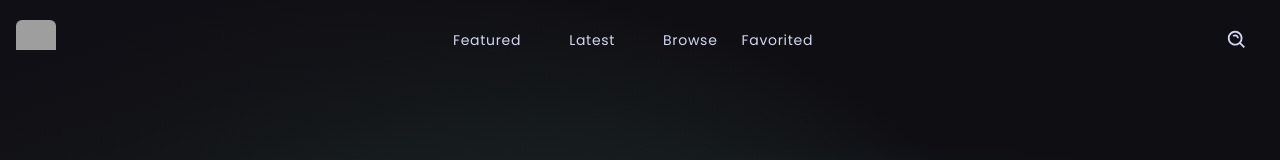
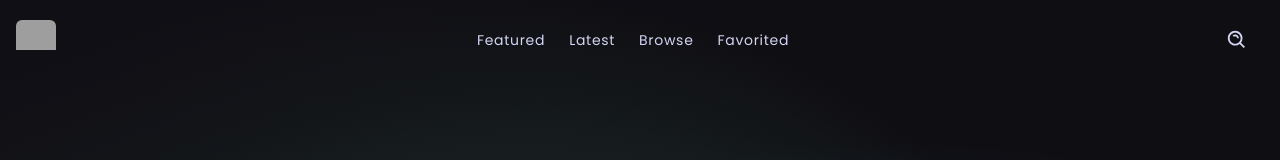
Before and after one commit to FranciscoMendes10866/manga-reader-frontend, a Next.js app: page / in a window 1280 px wide. Shown: the top 160 px of the page. Built offline with nearby package versions, Linux system fonts and the light colour scheme; grey boxes are pictures that could not be loaded.

Commit message:
fix: navbar elements spacing

```diff
--- a/components/navbar/index.tsx
+++ b/components/navbar/index.tsx
@@ -18,7 +18,7 @@ export const Navbar = () => {
             <Image src="https://bit.ly/dan-abramov" alt="Dan Abramov" />
           </Box>
           <Flex alignItems="center" justifyContent="space-between">
-            <Box marginRight={6} cursor="pointer">
+            <Box cursor="pointer">
               <Text
                 fontSize="sm"
                 fontWeight="medium"
@@ -28,7 +28,7 @@ export const Navbar = () => {
                 Featured
               </Text>
             </Box>
-            <Box marginLeft={6} marginRight={6} cursor="pointer">
+            <Box marginLeft={6} cursor="pointer">
               <Text
                 fontSize="sm"
                 fontWeight="medium"
```
